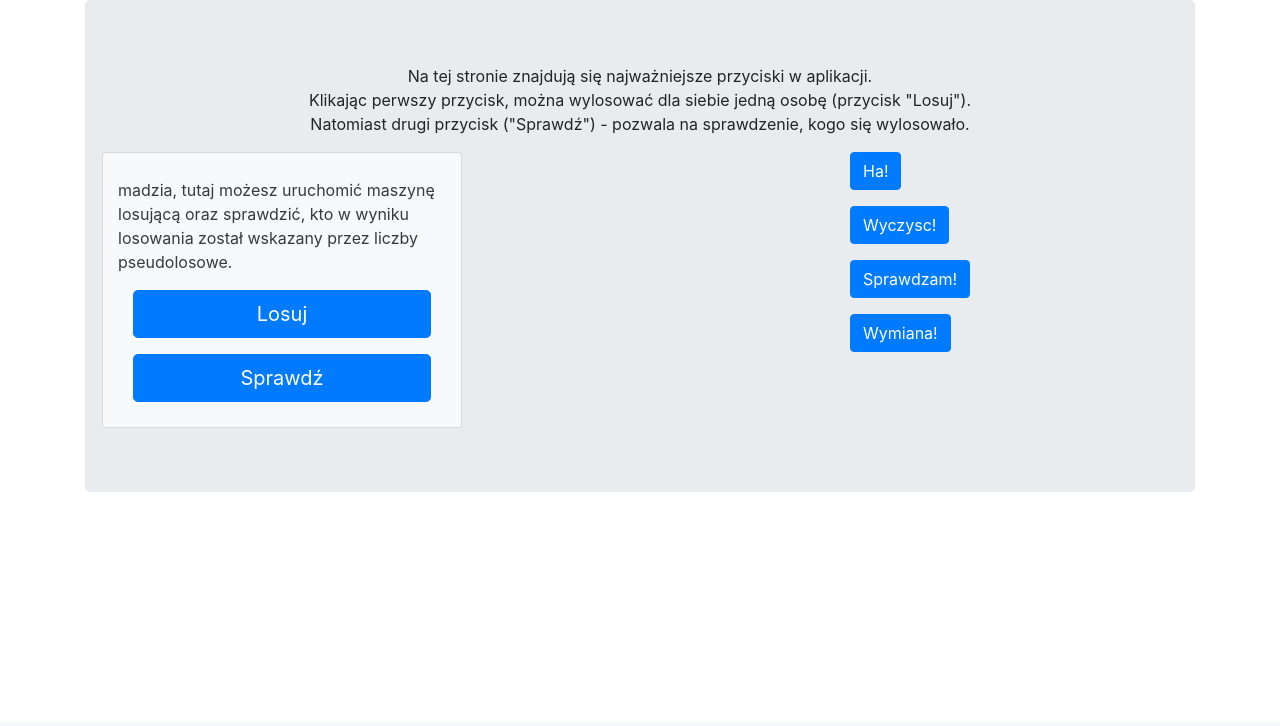
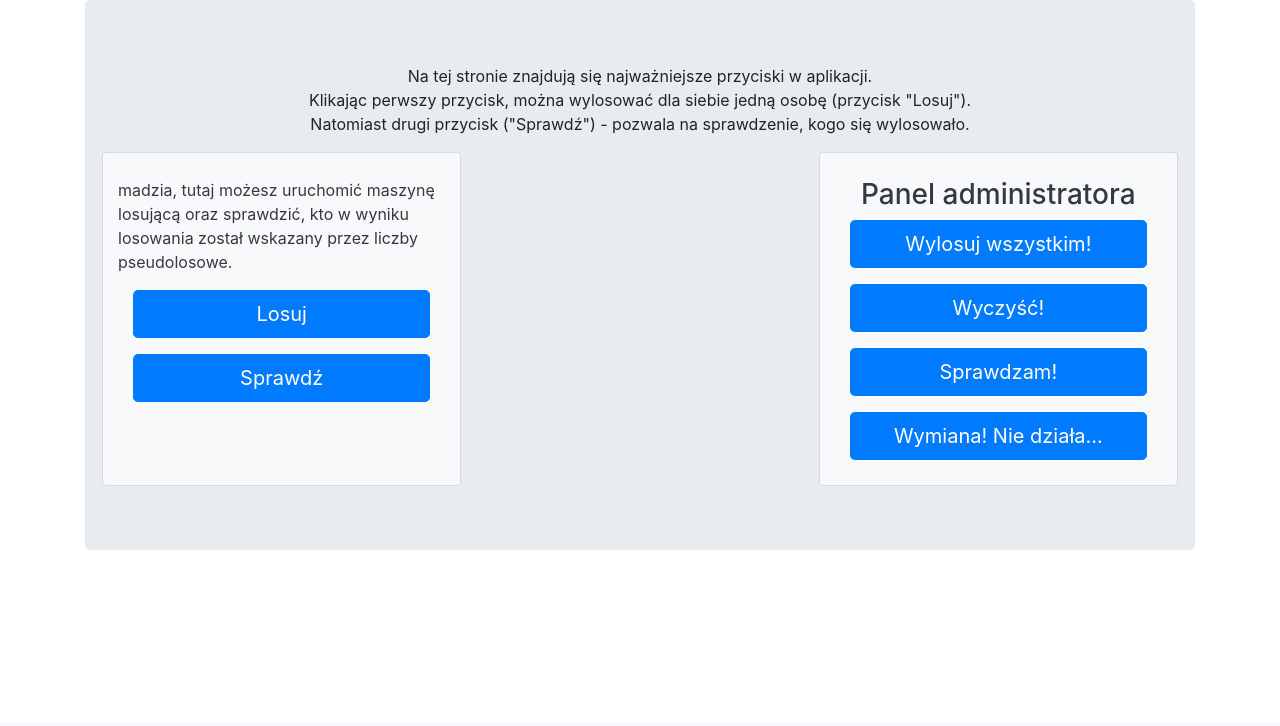
Before and after one commit to magCudak/los_szczescia, a Django app: page /random_page in a window 1280 px wide. Shown: the part 56-782 px from the top of the page. Run offline with Django 3.2, Linux system fonts and the light colour scheme; a user stored in the database is signed in; some libraries are stand-ins or nearby versions.

Commit message:
LOS pretty admin panel

```diff
--- a/boxes/templates/losuj.html
+++ b/boxes/templates/losuj.html
@@ -120,12 +120,16 @@
                     </div>
 
                     {% if user.is_superuser %}
-                        <div class="col">
+                        <div class="col card bg-light text-dark align-middle"
+                             style="padding-top: 25px; padding-bottom: 25px;">
+
+                            <h3 style="text-align: center;" >Panel administratora</h3>
                             <div class="container">
                                 <form method="POST">
                                     {% csrf_token %}
-                                    <button type="submit" name="ha" value="clicked" class="btn btn-primary">
-                                        Ha!
+                                    <button type="submit" name="ha" value="clicked"
+                                            class="btn btn-primary btn-block btn-lg">
+                                        Wylosuj wszystkim!
                                     </button>
                                 </form>
                             </div>
@@ -133,8 +137,9 @@
                             <div class="container">
                                 <form method="POST">
                                     {% csrf_token %}
-                                    <button type="submit" name="clean" value="clicked" class="btn btn-primary">
-                                        Wyczysc!
+                                    <button type="submit" name="clean" value="clicked"
+                                            class="btn btn-primary btn-block btn-lg">
+                                        Wyczyść!
                                     </button>
                                 </form>
                             </div>
@@ -142,7 +147,8 @@
                             <div class="container">
                                 <form method="POST">
                                     {% csrf_token %}
-                                    <button type="submit" name="supercheck" value="clicked" class="btn btn-primary">
+                                    <button type="submit" name="supercheck" value="clicked"
+                                            class="btn btn-primary btn-block btn-lg">
                                         Sprawdzam!
                                     </button>
                                 </form>
@@ -151,8 +157,9 @@
                             <div class="container">
                                 <form method="POST">
                                     {% csrf_token %}
-                                    <button type="submit" name="superchange" value="clicked" class="btn btn-primary">
-                                        Wymiana!
+                                    <button type="submit" name="superchange" value="clicked"
+                                            class="btn btn-primary btn-block btn-lg">
+                                        Wymiana! Nie działa...
                                     </button>
                                 </form>
                             </div>
```
